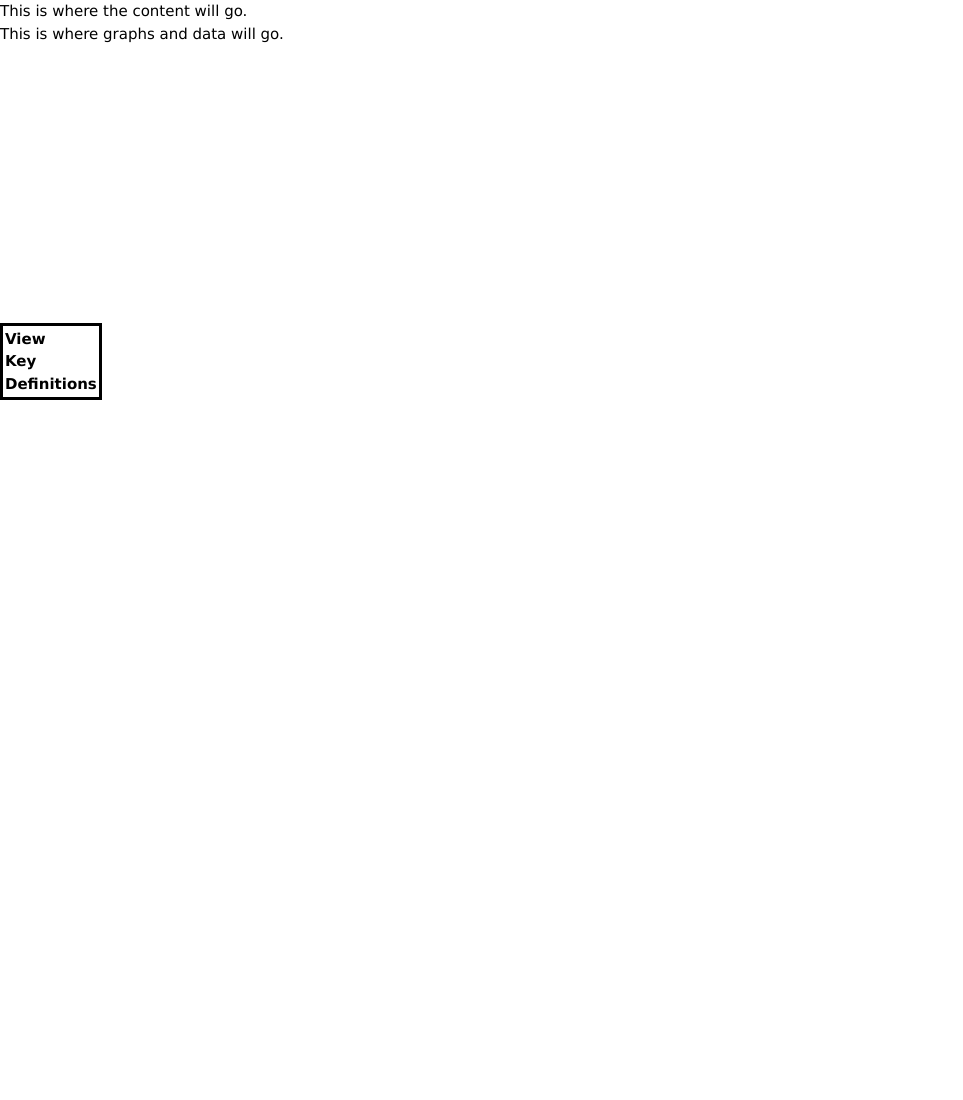
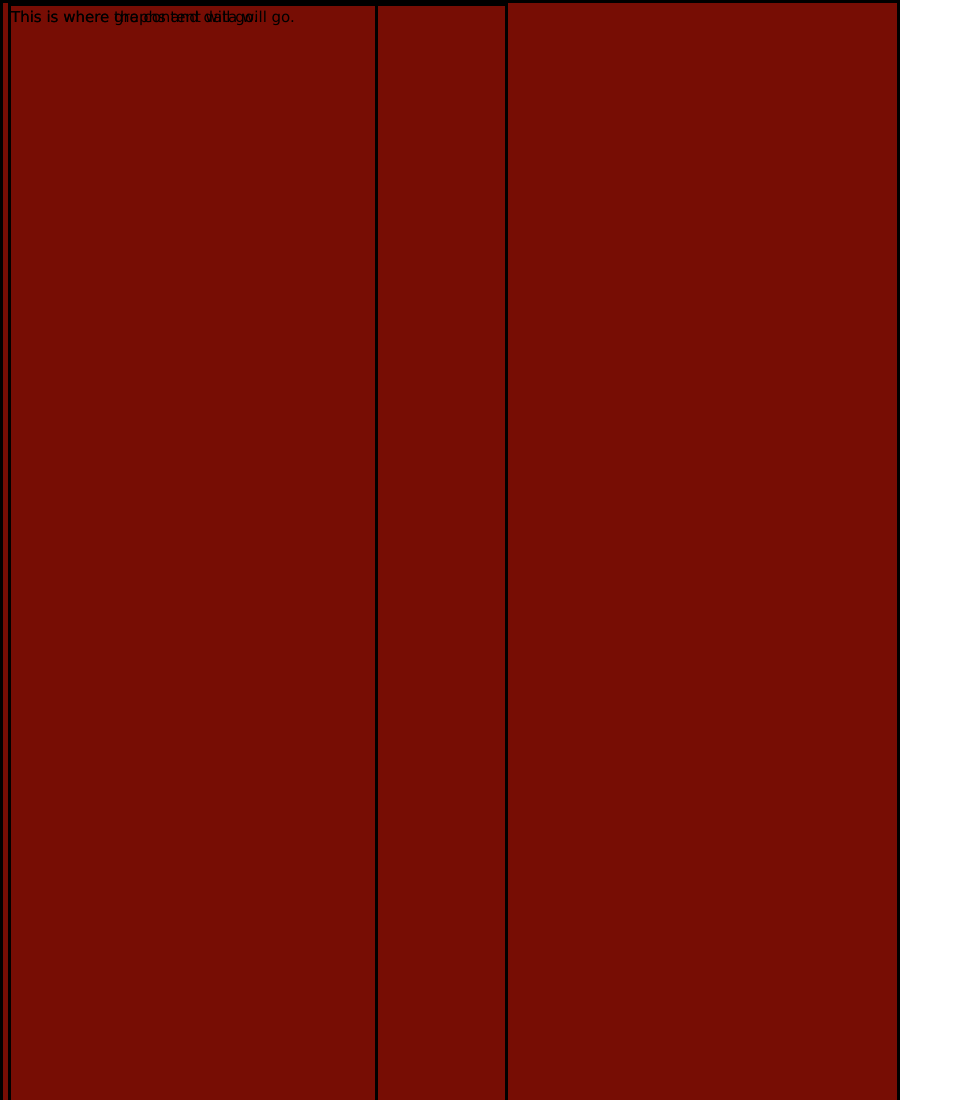
Before and after one commit to tanner49/past.website, a plain HTML site: page data-literacy.html in a window 1280 px wide. Shown: the top 1100 px of the page, without its empty margins (0-963 px from the left). Before the commit the page ends 800 px from the top, so only its background shows below. Drawn offline with nearby package versions, Linux system fonts and the light colour scheme.

Commit message:
Update data-literacy.html

```diff
--- a/data-literacy.html
+++ b/data-literacy.html
@@ -57,7 +57,7 @@
   to {opacity:1 ;}
 }
 
-.bodycontainer{
+div.bodycontainer{
 background-color: rgb(119,13,4);
 position: relative;
 width: 900px;
@@ -65,7 +65,7 @@ height: 5000px;
 border: 3px solid black;
 }
 
-.leftpanel{
+div.leftpanel{
 position: absolute;
 top: 0;
 left: 5px;
@@ -74,7 +74,7 @@ height: 4900px;
 border: 3px solid black;
 }
 
-.rightpanel{
+div.rightpanel{
 position: absolute;
 right: 0;
 left: 5px;
@@ -106,11 +106,11 @@ border: 3px solid black;
   </span>
 </div>
 
-<div id= "bodycontainer">
-<div id="leftpanel">
+<div class= "bodycontainer">
+<div class="leftpanel">
 This is where the content will go.
 </div>
-<div id="rightpanel">
+<div class="rightpanel">
 This is where graphs and data will go.
 </div>
 </div>
```
